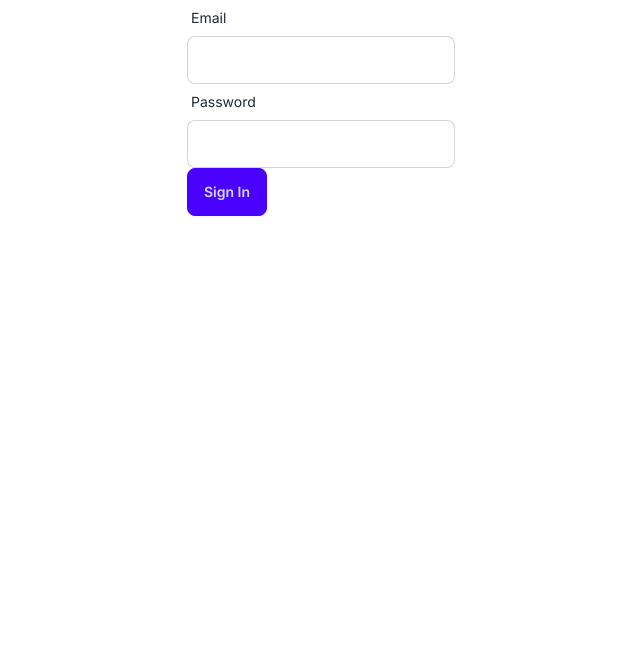
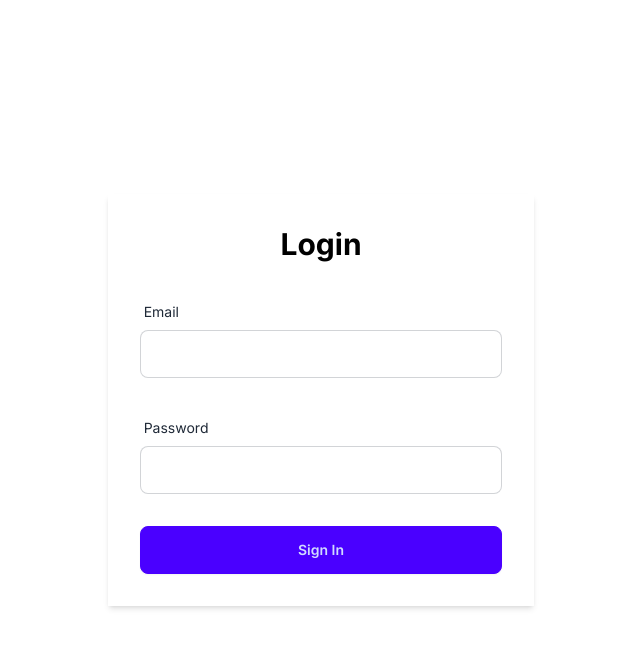
Before and after one commit to renantrendt/yunakin, a Next.js app: page /signin in a window 1280 px wide. Shown: the top 648 px of the page, without its empty margins (319-959 px from the left). Built offline with nearby package versions, Linux system fonts and the light colour scheme; no server answers.

Commit message:
fix login page validation

```diff
--- a/src/app/signin/page.tsx
+++ b/src/app/signin/page.tsx
@@ -1,7 +1,7 @@
 'use client'
 import { signIn, useSession } from "next-auth/react";
 import React from "react";
-import { useForm } from "react-hook-form";
+import { Controller, useForm } from "react-hook-form";
 import { yupResolver } from "@hookform/resolvers/yup";
 import * as yup from 'yup';
 import InputField from "@/components/input/InputField";
@@ -11,9 +11,14 @@ const schema = yup.object({
     email: yup.string().email().required(),
     password: yup.string().min(6).required(),
 })
+
+type FormValues = {
+    email: string;
+    password: string;
+}
 export default function SignInPage() {
     const { data: session } = useSession();
-    const { register, handleSubmit, formState: { errors } } = useForm(
+    const { register, handleSubmit, control, formState: { errors } } = useForm<FormValues>(
         {
             resolver: yupResolver(schema),
         }
@@ -33,24 +38,42 @@ export default function SignInPage() {
         console.log(data);
     };
     return (
-        <div className="flex justify-center w-full h-full">
-
-            <form onSubmit={handleSubmit(onSubmit)} className="max-w-md">
+        <div className="flex justify-center w-full h-screen items-center ">
+            <form onSubmit={handleSubmit(onSubmit)} className="max-w-lg  w-1/3 shadow-md p-8  m-auto flex flex-col gap-8">
+                <h1 className="text-3xl font-bold text-center">Login</h1>
+                <Controller
+                    control={control}
+                    name="email"
+                    render={({ field: { onChange, value } }) => (
                         <InputField
                             label="Email"
                             type="email"
-                    {...register("email", { required: "Email is required", pattern: /^\S+@\S+$/i })}
+                            id="email"
+                            name="email"
+                            onChange={onChange}
+                            value={value}
                             error={errors.email?.message}
                         />
+                    )}
+                />
+                <Controller
+                    control={control}
+                    name="password"
+                    render={({ field: { onChange, value } }) => (
                         <InputField
                             label="Password"
                             type="password"
-                    {...register("password", { required: "Password is required", minLength: 6 })}
+                            id="password"
+                            name="password"
+                            onChange={onChange}
+                            value={value}
                             error={errors.password?.message}
                         />
-
-                <Button variant="primary" type="submit">Sign In</Button>
-
+                    )}
+                />
+                <div className="flex justify-center">
+                    <Button variant="primary" type="submit" classname="w-full">Sign In</Button>
+                </div>
             </form>
         </div>
 
--- a/src/components/button/Button.tsx
+++ b/src/components/button/Button.tsx
@@ -6,14 +6,15 @@ interface ButtonProps {
     children: React.ReactNode;
     onClick?: () => void;
     type?: "button" | "reset" | "submit" | undefined;
+    classname: string;
 }
 
-const Button: React.FC<ButtonProps> = ({ variant = 'primary', children, onClick, type }) => {
+const Button: React.FC<ButtonProps> = ({ variant = 'primary', children, onClick, type, classname }) => {
     const baseStyle = 'btn';
     const variantStyle = variant === 'primary' ? 'btn-primary' : 'btn-secondary';
 
     return (
-        <button className={`${baseStyle} ${variantStyle}`} onClick={onClick} type={type}>
+        <button className={`${baseStyle} ${variantStyle} ${classname}`} onClick={onClick} type={type}>
             {children}
         </button>
     );
--- a/src/components/input/InputField.tsx
+++ b/src/components/input/InputField.tsx
@@ -4,14 +4,16 @@ import React from 'react';
 interface InputFieldProps {
     label: string;
     name: string;
+    id: string;
     type?: 'text' | 'email' | 'password';
     placeholder?: string;
+    value?: string;
     onChange: (e: React.ChangeEvent<HTMLInputElement>) => void;
     error?: string;
     additionalProps?: any;
 }
 
-const InputField: React.FC<InputFieldProps> = ({ label, name, type = 'text', placeholder, onChange, error, additionalProps }) => {
+const InputField: React.FC<InputFieldProps> = ({ label, name, type = 'text', placeholder, onChange, error, id, ...additionalProps }) => {
     return (
         <div className="form-control">
             <label className="label">
@@ -22,6 +24,7 @@ const InputField: React.FC<InputFieldProps> = ({ label, name, type = 'text', pla
                 placeholder={placeholder}
                 className="input input-bordered"
                 name={name}
+                id={id}
                 onChange={onChange}
                 {...additionalProps}
             />
```
Lines whose indentation alone changed are shown as unchanged.
